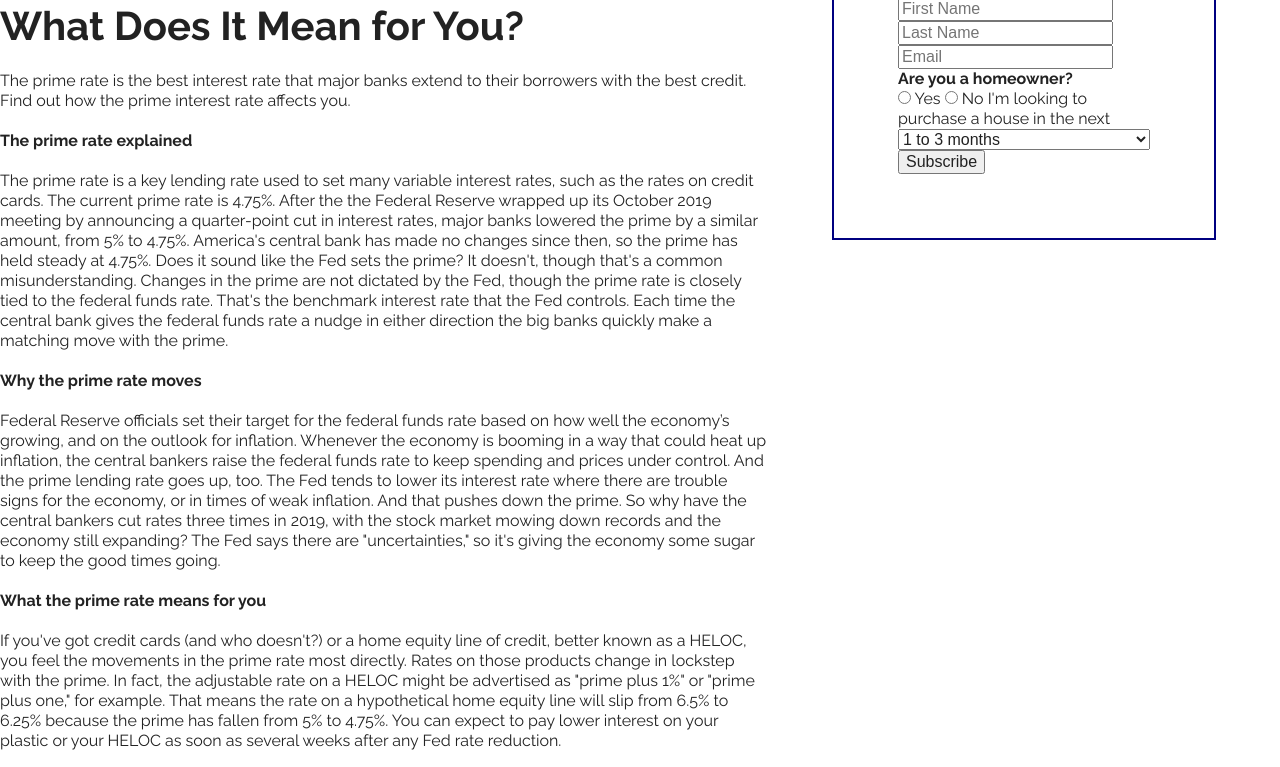
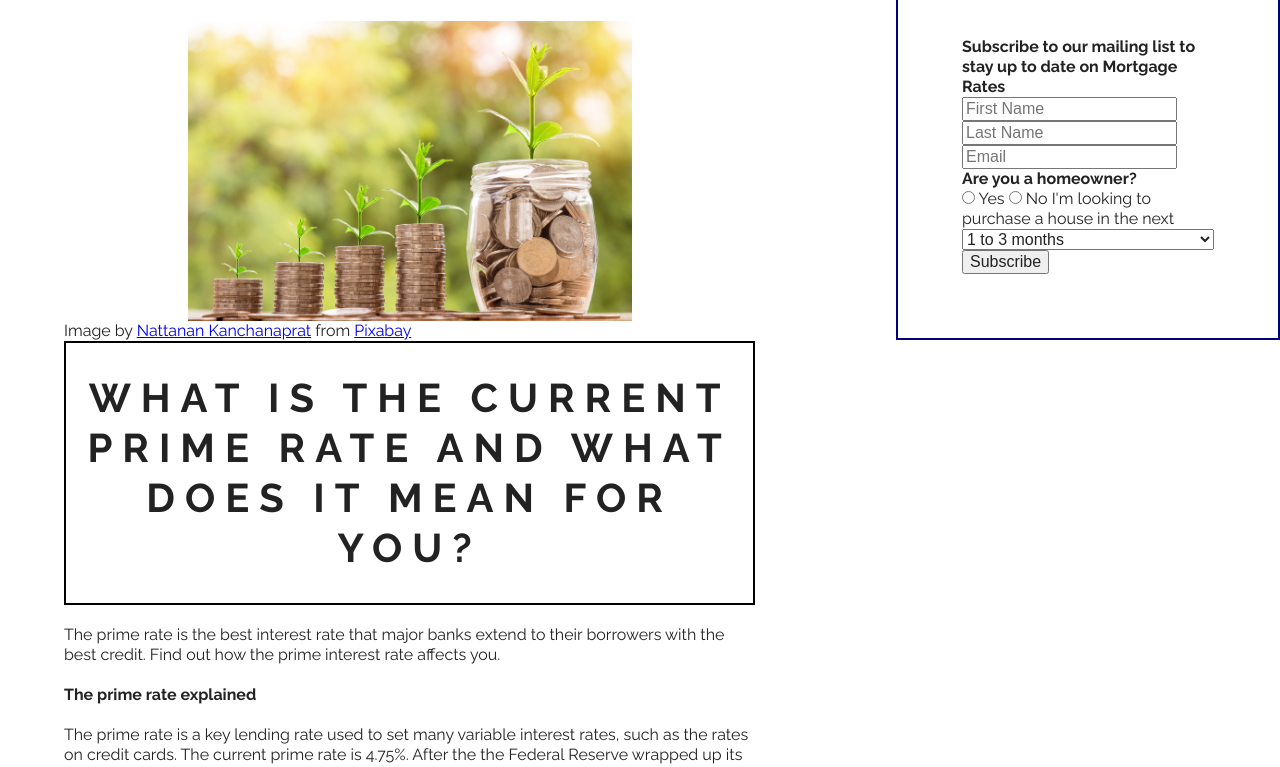
Before and after one commit to hiraahsan/techTestWise, a website built with webpack: page src/index.html in a window 1280 px wide. Shown: the part 129-896 px from the top of the page. Built offline with nearby package versions, Linux system fonts and the light colour scheme; no server answers.

Commit message:
adding image alignment

```diff
--- a/src/styles/_main.scss
+++ b/src/styles/_main.scss
@@ -1,11 +1,29 @@
 main {
     display: flex;
     line-height: 20px;
+    max-width: 1400px;
+    // position: relative;
+    margin: 0 5%;
+    // padding: 0 5%;
+
+    .moneyplantImage {
+        background-image: url(../images/moneyplant.jpg);
+        background-size: contain;
+        background-position: center;
+        background-repeat: no-repeat;
+        height: 300px;
+        width: auto;
+        z-index: -1;
+    }
+
+    caption {
+        text-align: center;
+    }
 
     .articleSection {
         width: 60%;
         margin-right: 55px;
-        margin-top: 60px;
+        margin-top: 150px;
 
         p {
             margin: 20px 0;
@@ -14,6 +32,11 @@ main {
         h1 {
             font-size: 4rem;
             line-height: 50px;
+            border: 2px solid black;
+            letter-spacing: 1rem;
+            text-transform: uppercase;
+            padding: 30px 15px;
+            text-align: center;
         }
     }
 
@@ -21,9 +44,10 @@ main {
         width: 30%;
         margin-left: 55px;
         position: fixed;
-        right: 5%;
+        right: 0;
         border: 2px solid navy;
         padding: 5%;
+        margin-top: 100px;
 
         select {
             width: 100%;
```
